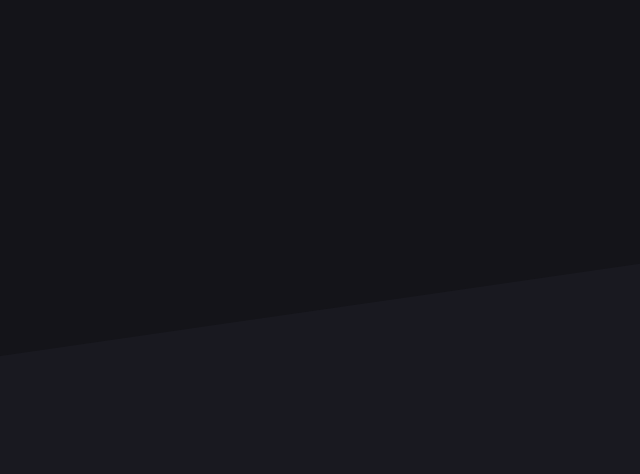
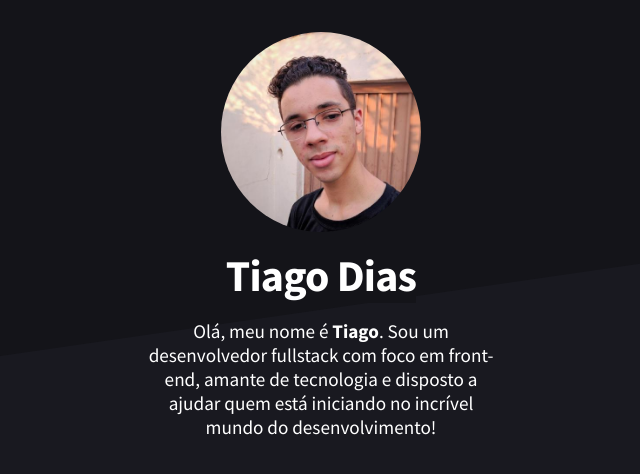
Before and after one commit to TiagoDiass/nextjs-blog-example, a Next.js app: page / in a window 1280 px wide. Shown: the top 474 px of the page, without its empty margins (319-959 px from the left). Built offline with nearby package versions, Linux system fonts and the light colour scheme.

Commit message:
header done

```diff
--- /dev/null
+++ b/components/Header/Header.elements.js
@@ -0,0 +1,27 @@
+import styled from 'styled-components';
+
+export const HeaderWrapper = styled.header`
+  display: flex;
+  flex-direction: column;
+  align-items: center;
+  row-gap: 1rem;
+  margin-top: 2rem;
+`;
+
+export const ProfileImage = styled.img`
+  width: 200px;
+  border-radius: 50%;
+`;
+
+export const Name = styled.h1`
+  font-weight: 700;
+  letter-spacing: -0.05rem;
+  font-size: 2.75rem;
+`;
+
+export const Bio = styled.p`
+  width: 70%;
+  text-align: center;
+  font-size: 1.2rem;
+  background: transparent;
+`;
--- /dev/null
+++ b/components/Header/Header.js
@@ -0,0 +1,17 @@
+import { HeaderWrapper, ProfileImage, Name, Bio } from './Header.elements';
+
+export default function Header() {
+  return (
+    <HeaderWrapper>
+      <ProfileImage src='/images/profile.jpg' />
+
+      <Name>Tiago Dias</Name>
+
+      <Bio>
+        Olá, meu nome é <strong>Tiago</strong>. Sou um desenvolvedor fullstack
+        com foco em front-end, amante de tecnologia e disposto a ajudar quem
+        está iniciando no incrível mundo do desenvolvimento!
+      </Bio>
+    </HeaderWrapper>
+  );
+}
--- /dev/null
+++ b/components/index.js
@@ -0,0 +1 @@
+export { default as Header } from './Header/Header';
--- a/pages/index.js
+++ b/pages/index.js
@@ -1,3 +1,16 @@
+import Head from 'next/head';
+import { Header } from '../components';
+import { PageContainer } from '../pagesElements/Home.elements';
+
 export default function Home() {
-  return <></>;
+  return (
+    <>
+      <Head>
+        <title>Blog | Tiago Dias</title>
+      </Head>
+      <PageContainer>
+        <Header />
+      </PageContainer>
+    </>
+  );
 }
--- /dev/null
+++ b/pagesElements/Home.elements.js
@@ -0,0 +1,6 @@
+import styled from 'styled-components';
+
+export const PageContainer = styled.div`
+  width: 40vw;
+  max-width: 1200px;
+`;
--- a/styles/global.js
+++ b/styles/global.js
@@ -19,10 +19,9 @@ const GlobalStyle = createGlobalStyle`
     -webkit-font-smoothing: antialiased;
   }
 
-    body {
-
+  body {
     color: #fff;
-    }
+  }
 
   ol, ul {
     list-style: none;
@@ -32,6 +31,11 @@ const GlobalStyle = createGlobalStyle`
     max-width: 100%;
     height: auto;
   }
+
+  #__next {
+    display: flex;
+    justify-content: center;
+  }
 `;
 
 export default GlobalStyle;
```
Also changed, not shown: public/images/profile.jpg (added).
